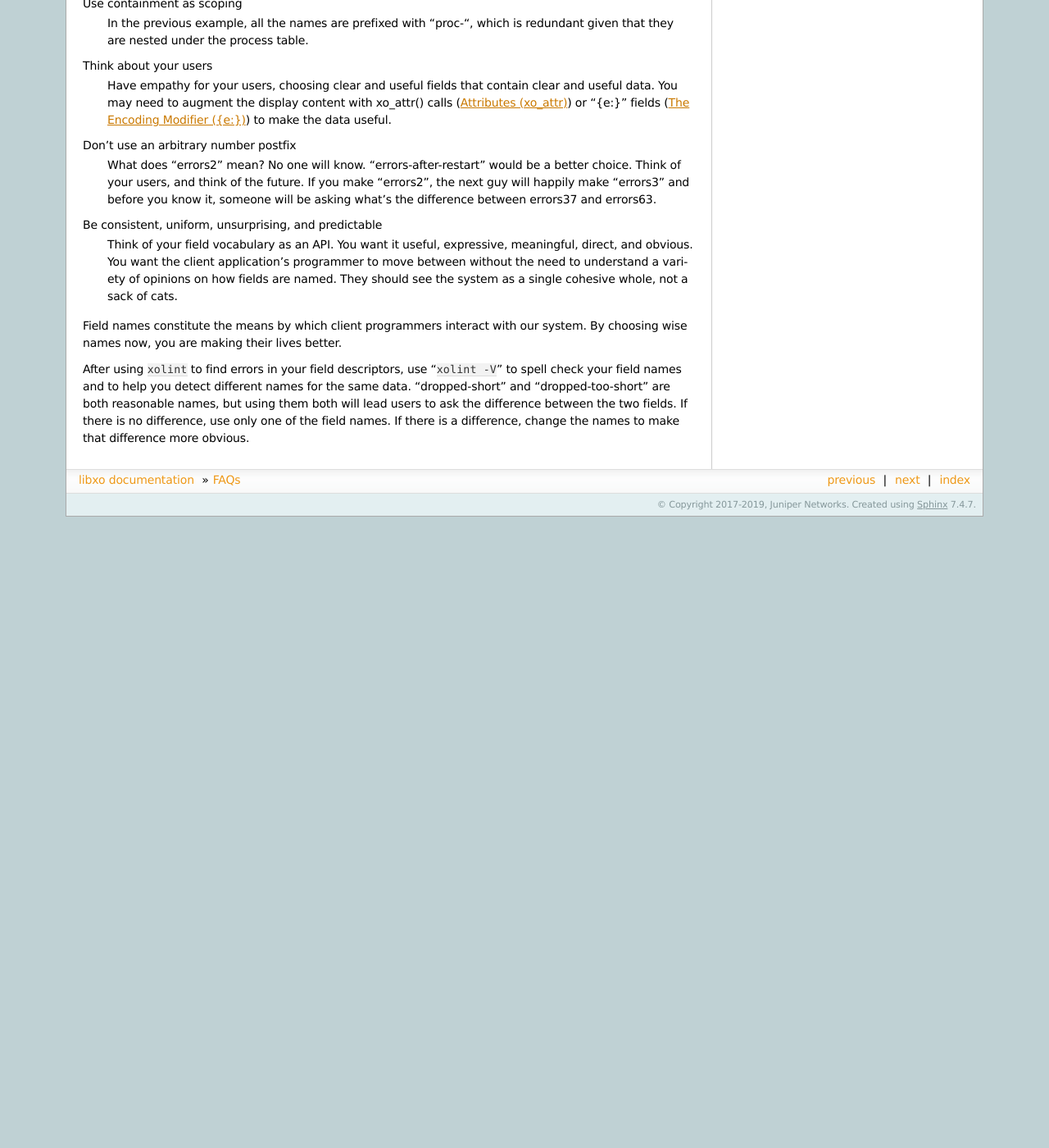
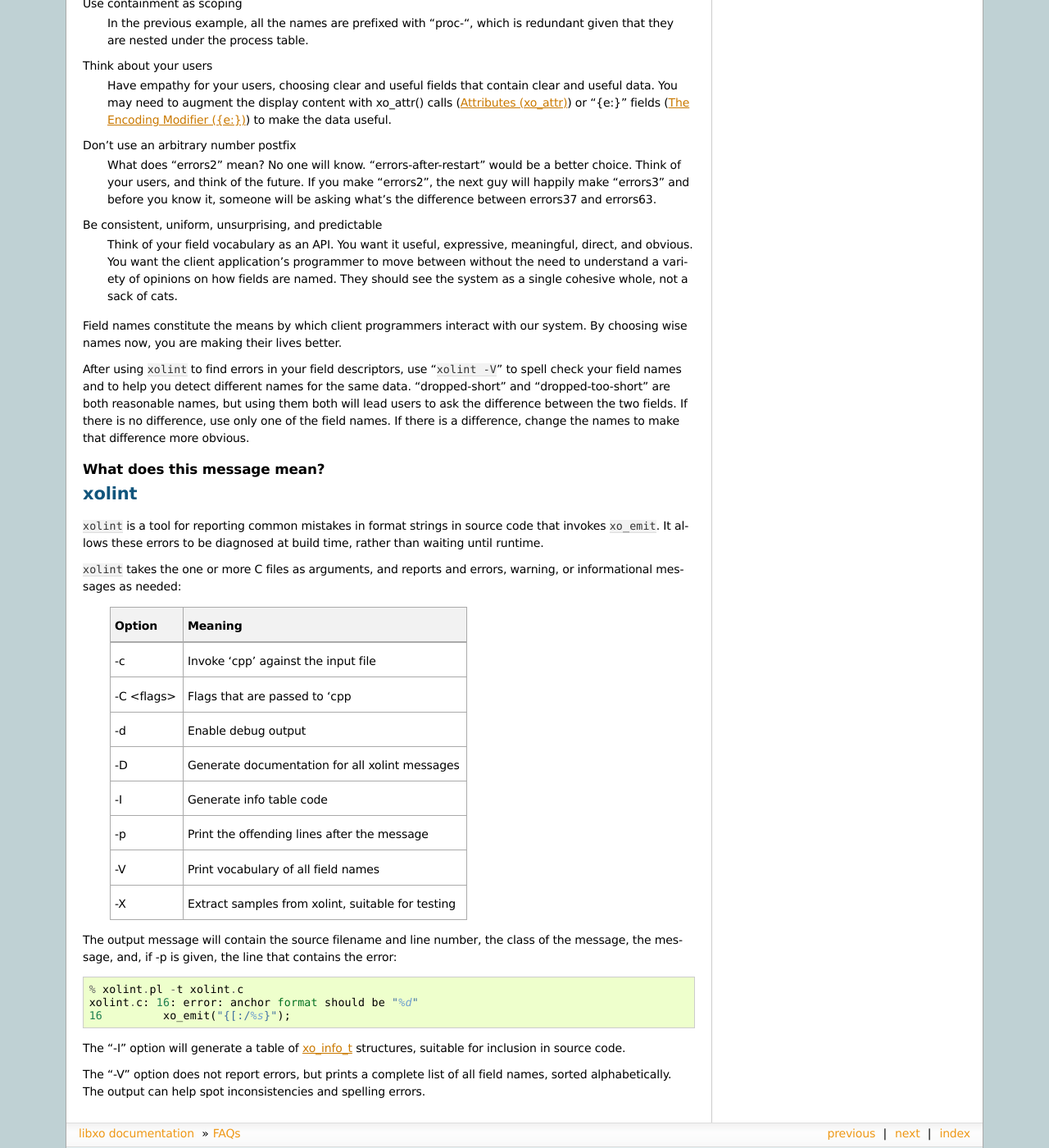
Before and after one commit to Juniper/libxo, a Sphinx documentation site: the page built from doc/faq.rst, in a window 1280 px wide and 1400 px high, scrolled down 2401 px. Shown: the whole window at 82% size. Built offline with Sphinx 7.4.7, drawn with Linux system fonts in a browser that asks for light colours; before the commit the page ends 3031 px from its top, so only the background shows below that; some of the changed lines change nothing that is shown; some of the changed text lies outside the part shown.

Commit message:
start using xolint.rst

```diff
--- a/doc/faq.rst
+++ b/doc/faq.rst
@@ -202,8 +202,7 @@ will lead users to ask the difference between the two fields.  If
 there is no difference, use only one of the field names.  If there is
 a difference, change the names to make that difference more obvious.
 
-.. ignore for now, since we want can't have generated content
-  What does this message mean?
-  ----------------------------
+What does this message mean?
+~~~~~~~~~~~~~~~~~~~~~~~~~~~~
 
-  !!include-file xolint.txt
+.. include:: xolint.rst
```
